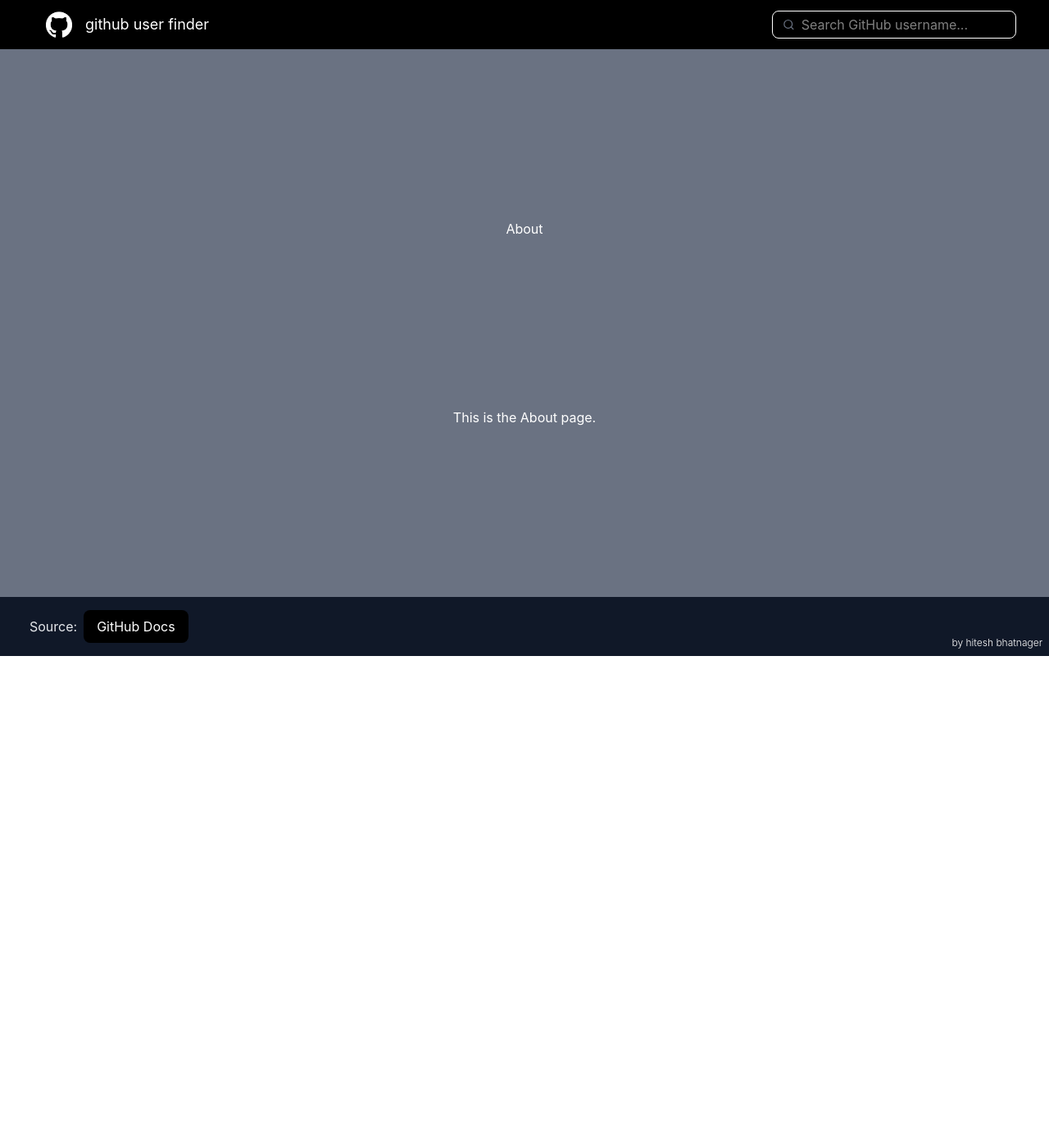
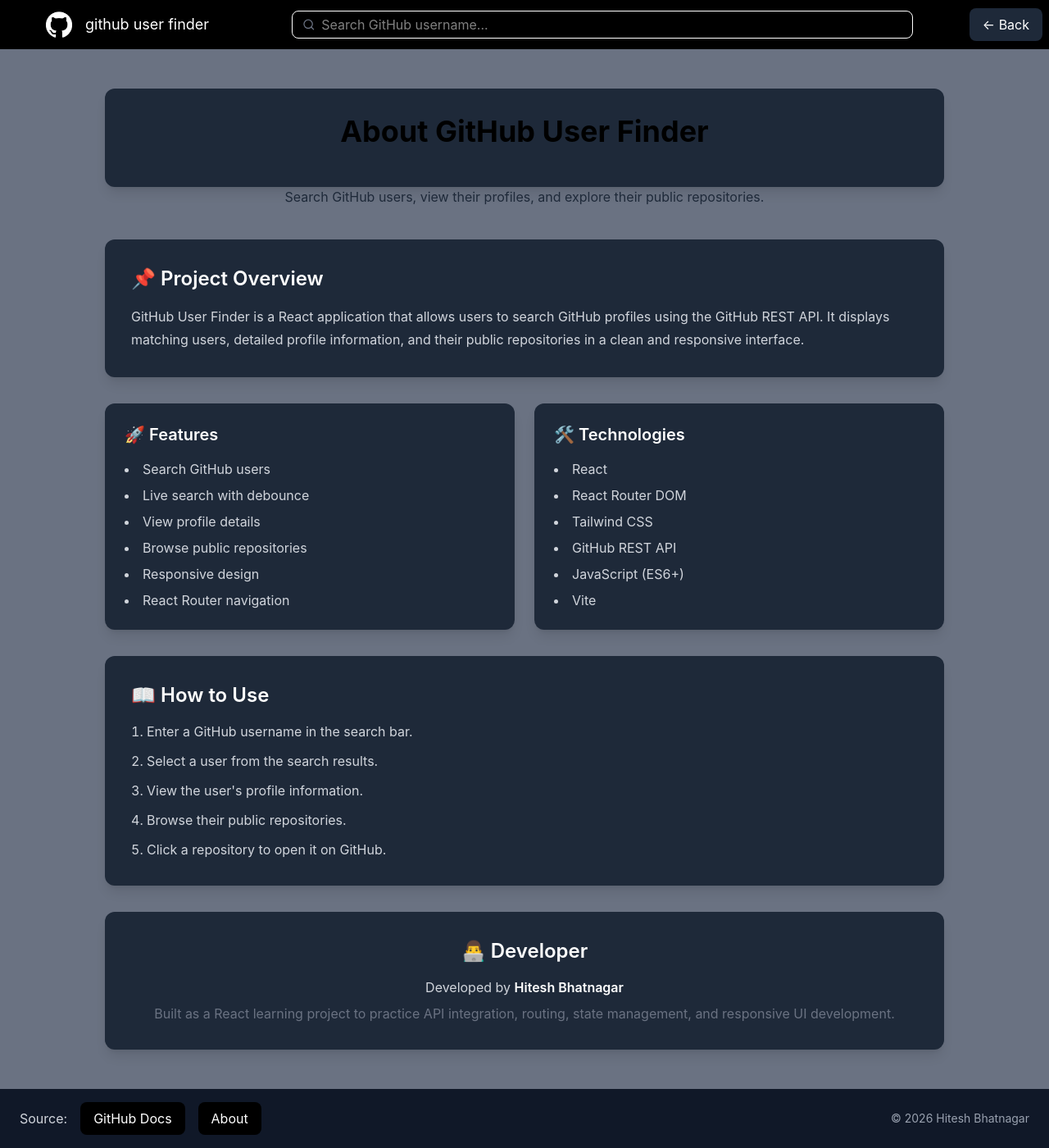
Before and after one commit to hiteshbhatnager/github-user-finder, a React (Vite) app: page /about in a window 1280 px wide. Shown: the whole page at 82% size. Before the commit the page ends 800 px from the top, so only its background shows below. Built offline with nearby package versions, Linux system fonts and the light colour scheme.

Commit message:
brush up little css add about section and fix little bugs

```diff
--- a/src/components/footer.jsx
+++ b/src/components/footer.jsx
@@ -1,25 +1,38 @@
 import React from "react";
+import { Link } from "react-router-dom";
 
 function Footer() {
     return (
-        <>
-            <footer className='w-full h-auto py-4 px-5 flex justify-between items-center bg-gray-900'>
-                <div className="px-4">
-                    <span className="mr-2 text-gray-200">Source:</span>
+        <footer className="w-full bg-gray-900 py-4">
+            <div className="max-w-7xl mx-auto px-6 flex flex-col md:flex-row items-center justify-between gap-4">
+
+                <div className="flex items-center gap-4">
+                    <span className="text-gray-300">Source:</span>
 
                     <a
                         href="https://docs.github.com/en"
                         target="_blank"
                         rel="noopener noreferrer"
-                        className="inline-flex items-center rounded-lg bg-black px-4 py-2 text-white transition hover:bg-gray-800"
+                        className="rounded-lg bg-black px-4 py-2 hover:bg-gray-800 transition"
                     >
                         GitHub Docs
                     </a>
+
+                    <Link
+                        to="/about"
+                        className="rounded-lg bg-black px-4 py-2 hover:bg-gray-800 transition"
+                    >
+                        About
+                    </Link>
                 </div>
-                <div className='font-light text-xs items-baseline-last absolute bottom-0 right-0 m-2'>by hitesh bhatnager</div>
-            </footer>
-        </>
-    )
+
+                <p className="text-sm text-gray-400">
+                    © {new Date().getFullYear()} Hitesh Bhatnagar
+                </p>
+
+            </div>
+        </footer>
+    );
 }
 
-export default Footer
+export default Footer;
--- a/src/components/nav.jsx
+++ b/src/components/nav.jsx
@@ -1,7 +1,9 @@
 import React, { useState } from "react";
 import { Logo, Input } from "./index"
+import { useNavigate } from "react-router-dom"
 
 function Nav({ value, setValue }) {
+    const navigate = useNavigate()
 
     const searchFun = (e) => {
         setValue(e.target.value)
@@ -16,9 +18,15 @@
                     </div>
                     <h1 className='text-bold text-lg'>github user finder</h1>
                 </div>
-                <div className='mx-8 w-half'>
+                <div className='mx-8 w-[60%]'>
                     <Input onChange={searchFun} value={value} />
                 </div>
+                <button
+                    onClick={() => navigate(-1)}
+                    className="bg-gray-800 px-4 py-2 rounded-lg hover:bg-gray-700"
+                >
+                    ← Back
+                </button>
             </nav>
         </>
     )
--- a/src/components/profileList.jsx
+++ b/src/components/profileList.jsx
@@ -34,7 +34,7 @@
 
     return (
         <>
-            <div className="w-full max-w-4xl mx-auto mt-8 space-y-4">
+            <div className="w-full max-w-4xl mx-auto my-8 space-y-4">
                 {list.map((user) => (
                     <div
                         key={user.id}
--- a/src/layout.jsx
+++ b/src/layout.jsx
@@ -7,8 +7,10 @@
 
     return (
         <>
-            <div className='w-full h-screen flex flex-col justify-between items-center bg-gray-500 text-white text-s overflow-y-scroll '>
-                <Nav value={value} setValue={setValue} />
+            <div className='w-full min-h-screen flex flex-col justify-between items-center bg-gray-500 text-white text-s overflow-y-scroll scrollbar-none'>
+                <main className="flex-1 w-full">
+                    <Nav value={value} setValue={setValue} />
+                </main>
                 <Outlet context={{ value, setValue }} />
                 <Footer />
             </div>
--- a/src/pages/Home.jsx
+++ b/src/pages/Home.jsx
@@ -4,8 +4,6 @@
 
 function Home() {
     const { value } = useOutletContext()
-
-    console.log(value)
 
     return (
         <>
--- a/src/pages/User.jsx
+++ b/src/pages/User.jsx
@@ -1,13 +1,13 @@
 import React from "react";
-import { useParams } from "react-router-dom";
+import { useParams, useOutletContext } from "react-router-dom";
+import { Data } from "../components"
 
 function User() {
     const { username } = useParams()
 
     return (
         <>
-            <h1>User</h1>
-            <p>This is the User page.</p>
+            <Data value={username} />
         </>
     )
 }
--- a/src/pages/about.jsx
+++ b/src/pages/about.jsx
@@ -1,12 +1,100 @@
 import React from "react";
 
 function About() {
+
     return (
-        <>
-            <h1>About</h1>
-            <p>This is the About page.</p>
-        </>
-    )
+        <div className="min-h-screen bg-gray-500 text-white px-6 py-12">
+            <div className="max-w-5xl mx-auto">
+
+                <div className="bg-gray-800 rounded-xl p-8 shadow-lg">
+                    <h1 className="text-4xl font-bold text-center mb-4 text-black">
+                        About GitHub User Finder
+                    </h1>
+                </div>
+
+                <p className="text-center text-gray-800 mb-10 ">
+                    Search GitHub users, view their profiles, and explore their public repositories.
+                </p>
+
+                <div className="bg-gray-800 rounded-xl p-8 shadow-lg">
+                    <h2 className="text-2xl font-semibold mb-4">
+                        📌 Project Overview
+                    </h2>
+
+                    <p className="text-gray-300 leading-7">
+                        GitHub User Finder is a React application that allows users to search
+                        GitHub profiles using the GitHub REST API. It displays matching users,
+                        detailed profile information, and their public repositories in a clean
+                        and responsive interface.
+                    </p>
+                </div>
+
+                <div className="grid md:grid-cols-2 gap-6 mt-8">
+
+                    <div className="bg-gray-800 rounded-xl p-6 shadow-lg">
+                        <h3 className="text-xl font-semibold mb-4">
+                            🚀 Features
+                        </h3>
+
+                        <ul className="space-y-2 text-gray-300 list-disc list-inside">
+                            <li>Search GitHub users</li>
+                            <li>Live search with debounce</li>
+                            <li>View profile details</li>
+                            <li>Browse public repositories</li>
+                            <li>Responsive design</li>
+                            <li>React Router navigation</li>
+                        </ul>
+                    </div>
+
+                    <div className="bg-gray-800 rounded-xl p-6 shadow-lg">
+                        <h3 className="text-xl font-semibold mb-4">
+                            🛠️ Technologies
+                        </h3>
+
+                        <ul className="space-y-2 text-gray-300 list-disc list-inside">
+                            <li>React</li>
+                            <li>React Router DOM</li>
+                            <li>Tailwind CSS</li>
+                            <li>GitHub REST API</li>
+                            <li>JavaScript (ES6+)</li>
+                            <li>Vite</li>
+                        </ul>
+                    </div>
+
+                </div>
+
+                <div className="bg-gray-800 rounded-xl p-8 shadow-lg mt-8">
+                    <h3 className="text-2xl font-semibold mb-4">
+                        📖 How to Use
+                    </h3>
+
+                    <ol className="space-y-3 text-gray-300 list-decimal list-inside">
+                        <li>Enter a GitHub username in the search bar.</li>
+                        <li>Select a user from the search results.</li>
+                        <li>View the user's profile information.</li>
+                        <li>Browse their public repositories.</li>
+                        <li>Click a repository to open it on GitHub.</li>
+                    </ol>
+                </div>
+
+                <div className="bg-gray-800 rounded-xl p-8 shadow-lg mt-8 text-center">
+                    <h3 className="text-2xl font-semibold mb-4">
+                        👨‍💻 Developer
+                    </h3>
+
+                    <p className="text-gray-300">
+                        Developed by <span className="font-semibold text-white">Hitesh Bhatnagar</span>
+                    </p>
+
+                    <p className="text-gray-500 mt-2">
+                        Built as a React learning project to practice API integration,
+                        routing, state management, and responsive UI development.
+                    </p>
+                </div>
+
+            </div>
+        </div>
+    );
 }
 
-export default About
+export default About;
```
